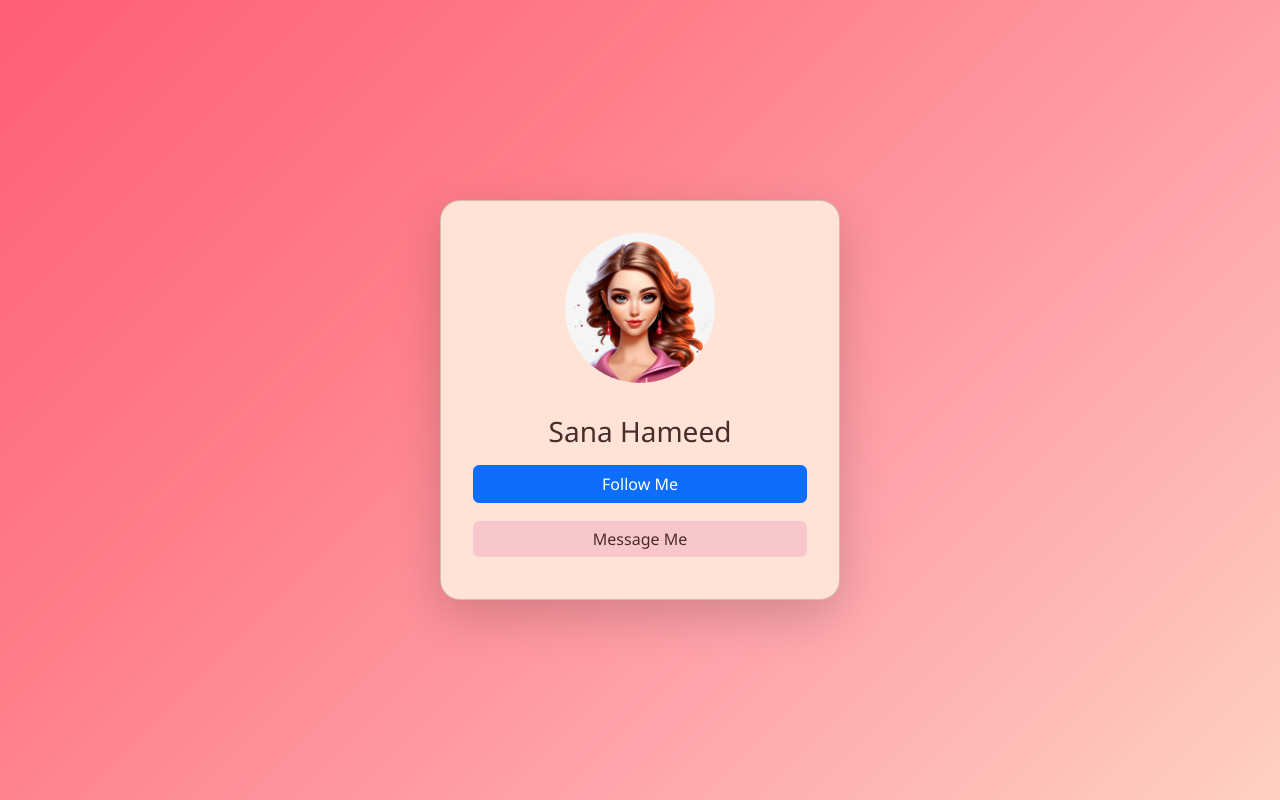
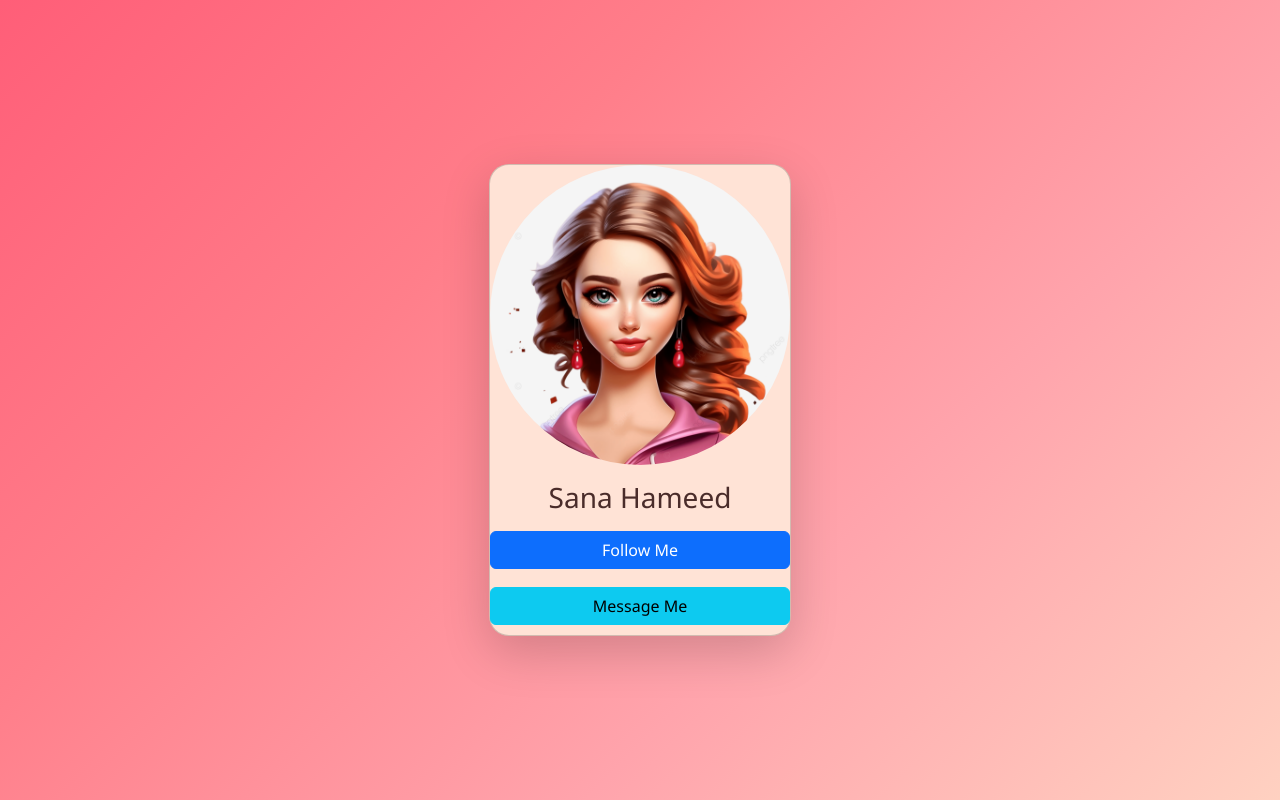
Before and after one commit to SanaHameed2/Bootstrap-Project, a plain HTML site: page index.html in a window 1280 px wide. Drawn offline with nearby package versions, Linux system fonts and the light colour scheme.

Commit message:
Update index.html

```diff
--- a/index.html
+++ b/index.html
@@ -11,36 +11,7 @@
       crossorigin="anonymous"
     />
     <link rel="stylesheet" href="style.css" />
-    <style>
-      .custom-card {
-        max-width: 400px;
-        width: 100%;
-        padding: 2rem;
-      }
 
-      .custom-card img {
-        width: 150px;
-        height: 150px;
-        object-fit: cover;
-        margin: 0 auto;
-        display: block;
-      }
-
-      h3 {
-        color: #c04a5b; /* soft stylish color */
-        margin-top: 1rem;
-      }
-
-      .btn-info {
-        background-color: #f8c7cc;
-        border: none;
-        color: #4a2c2a;
-      }
-
-      .btn-info:hover {
-        background-color: #f5b3ba;
-      }
-    </style>
   </head>
   <body>
     <div class="container d-flex justify-content-center align-items-center vh-100">
```
